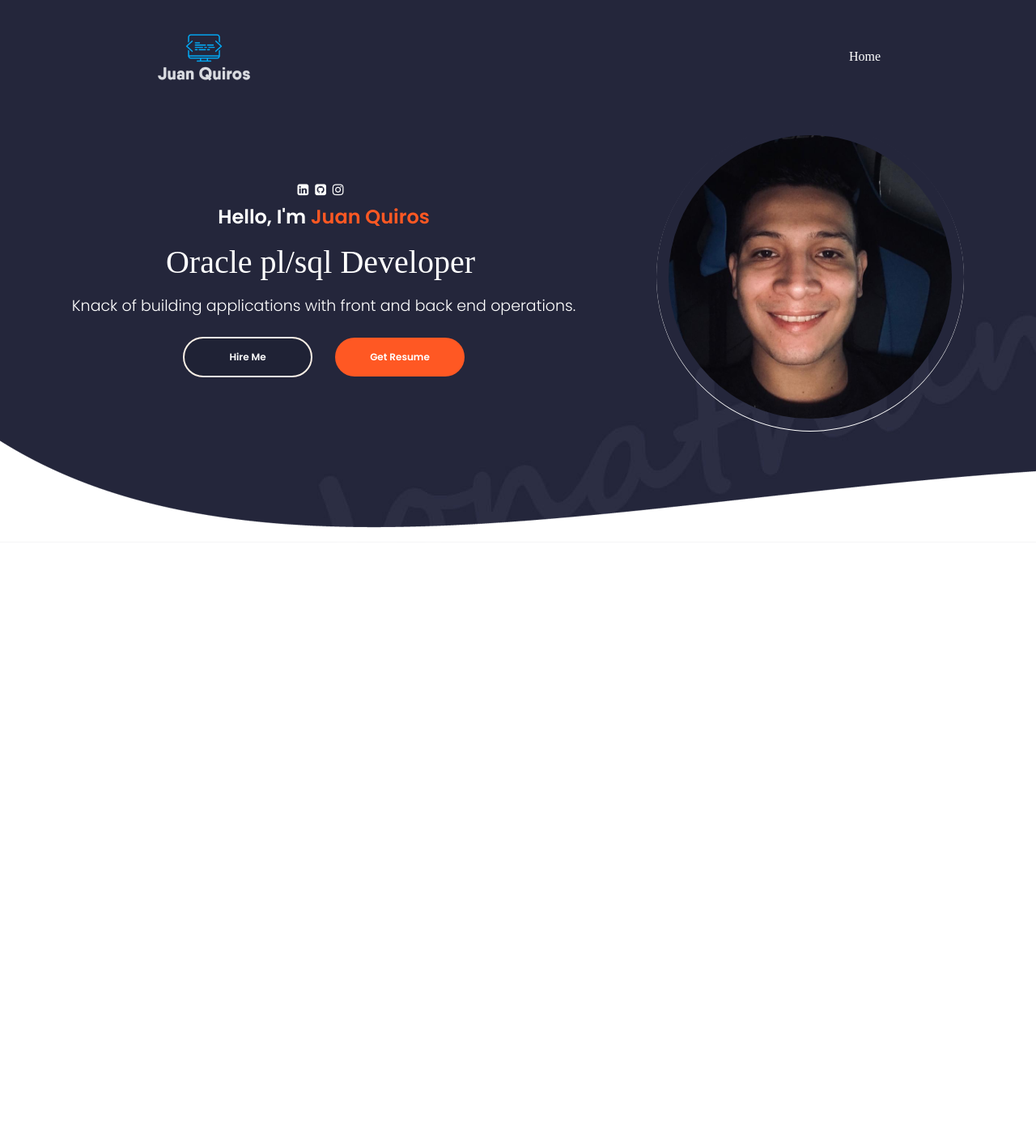
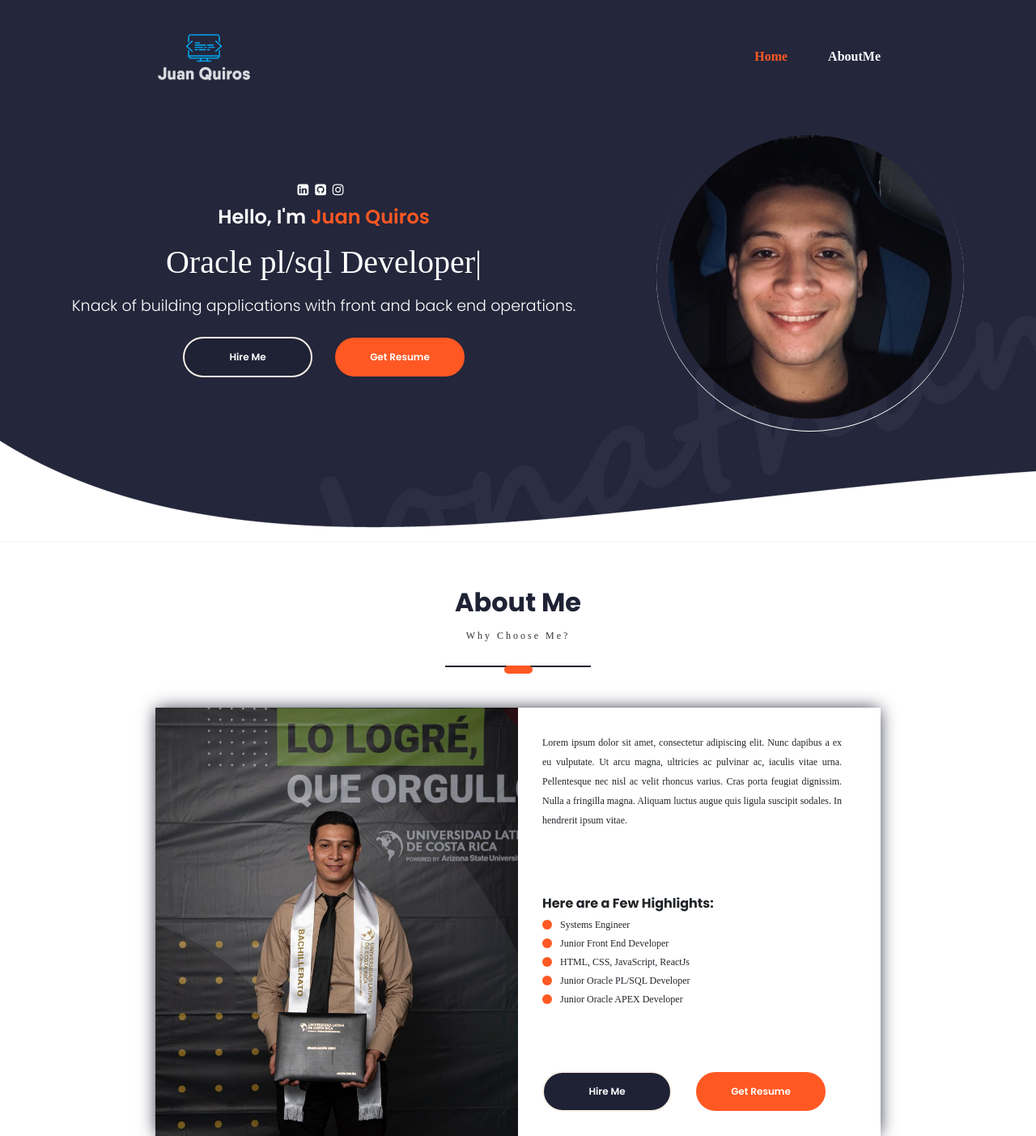
Before and after one commit to Juankqm/juanquiros-portfolio-frontend, a React (Create React App) app: page / in a window 1280 px wide. Shown: the whole page at 81% size. Before the commit the page ends 800 px from the top, so only its background shows below. Built offline with nearby package versions, Linux system fonts and the light colour scheme; a web font is replaced by a local one.

Commit message:
Create About Me Component
About Me component finished as well as its style for desktop and responsive design.

```diff
--- /dev/null
+++ b/src/Components/AboutMe/AboutMe.css
@@ -0,0 +1,81 @@
+.about-me-container{
+    display: flex;
+    flex-direction: column;
+    justify-content: center;
+    align-items: center;
+    margin: 50px 0 0 0;
+}
+.about-me-parent{
+    max-width: 1000px;
+    width: 70%;
+}
+.about-me-card{
+    display: flex;
+    width: 100%;
+    box-shadow: 0 0px 20px -2px #1f2235;
+}
+.about-me-profile{
+    width: 50%;
+    background-image: url('../../assets/AboutMe/grad_picture.jpeg');
+    background-size: cover;
+    background-repeat: no-repeat;
+    background-position: center;
+}
+.about-me-details{
+    width: 48%;
+    text-align: justify;
+    padding: 30px;
+}
+.about-me-description{
+    font-size: 12px;
+}
+.about-me-highlights{
+    margin: 80px 0;
+}
+.highlight-heading{
+    font-family: "Poppins Bold";
+    font-size: 16px;
+    margin: 0 0 5px 0;
+}
+.highlight{
+    display: flex;
+    align-items: center;
+    margin: 5px 0;
+    font-size: 12px;
+}
+.highlight-blob{
+    height: 12px;
+    width: 12px;
+    margin: 0 10px 0 0;
+    background-color: #ff5823;
+    border-radius: 50%;
+}
+.about-me-options .highlighted-btn{
+    margin: 0 0 0 30px;
+}
+/*Responsive design*/
+@media only screen and ( max-width: 1110px){
+    .about-me-parent{
+        width: 88%;
+    }
+}
+@media only screen and ( max-width: 898px){
+    .about-me-profile{
+        display: none;
+    }
+    .about-me-details{
+        width: 100%;
+    }
+}
+@media only screen and ( max-width: 466px){
+    .about-me-options{
+        display: flex;
+        flex-direction: column;
+    }
+    .about-me-options .highlighted-btn{
+        margin: 24px 0 0 0 !important;
+    }
+    .about-me-options button{
+        width: 100%;
+    }
+}
--- /dev/null
+++ b/src/Components/AboutMe/AboutMe.js
@@ -0,0 +1,67 @@
+import React, { useEffect } from "react";
+import "./AboutMe.css";
+import ScreenHeading from "../../utilities/ScreenHeading/ScreenHeading";
+import ScrollService from "../../utilities/scrollService";
+import Animation from "../../utilities/Animation";
+
+const AboutMe = (props) => {
+  let fadeInScreenHandler = (screen) => {
+    if (screen.faceScreen !== props.id) return;
+    Animation.animations.fadeInScreen(props.id);
+  };
+  const fadeInSubscription =
+    ScrollService.currentScreenFadeIn.subscribe(fadeInScreenHandler);
+
+  const SCREEN_CONST = {
+    description:
+      "Lorem ipsum dolor sit amet, consectetur adipiscing elit. Nunc dapibus a ex eu vulputate. Ut arcu magna, ultricies ac pulvinar ac, iaculis vitae urna. Pellentesque nec nisl ac velit rhoncus varius. Cras porta feugiat dignissim. Nulla a fringilla magna. Aliquam luctus augue quis ligula suscipit sodales. In hendrerit ipsum vitae.",
+    highlights: {
+      bullets: [
+        "Systems Engineer",
+        "Junior Front End Developer",
+        "HTML, CSS, JavaScript, ReactJs",
+        "Junior Oracle PL/SQL Developer",
+        "Junior Oracle APEX Developer",
+      ],
+      heading: "Here are a Few Highlights:",
+    },
+  };
+
+  const renderHighlight = () => {
+    return SCREEN_CONST.highlights.bullets.map((value, i) => (
+      <div className="highlight" key={i}>
+        <div className="highlight-blob"></div>
+          <span>{value}</span>
+      </div>
+    ));
+  };
+  return (
+    <div className="about-me-container screen-container" id={props.id || ""}>
+      <div className="about-me-parent">
+        <ScreenHeading title={"About Me"} subHeading={"Why Choose Me?"} />
+        <div className="about-me-card">
+          <div className="about-me-profile"></div>
+          <div className="about-me-details">
+            <span className="about-me-description">
+              {SCREEN_CONST.description}
+            </span>
+            <div className="about-me-highlights">
+              <div className="highlight-heading">
+                <span>{SCREEN_CONST.highlights.heading}</span>
+              </div>
+              {renderHighlight()}
+            </div>
+            <div className="about-me-options">
+              <button className="btn primary-btn"> Hire Me </button>
+              <a href="JuanQuiros.pdf" download="Juan Quiros Resume.pdf">
+                <button className="btn highlighted-btn">Get Resume</button>
+              </a>
+            </div>
+          </div>
+        </div>
+      </div>
+    </div>
+  );
+};
+
+export default AboutMe;
--- a/src/Components/Home/Header/Header.js
+++ b/src/Components/Home/Header/Header.js
@@ -1,75 +1,85 @@
-import React, { useState } from 'react'
-import './Header.css'
+import React, { useState, useEffect } from "react";
+import {TOTAL_SCREENS, GET_SCREEN_INDEX} from "../../../utilities/commonUtils";
+import ScrollService from "../../../utilities/scrollService";
+import { faBars } from "@fortawesome/free-solid-svg-icons";
+import { FontAwesomeIcon } from "@fortawesome/react-fontawesome";
+import "./Header.css";
 import logo from '../../../assets/Home/logo.png'
-import { TOTAL_SCREENS, GET_SCREEN_INDEX } from '../../../utilities/commonUtils'
-import ScrollService from '../../../utilities/scrollService'
-import { faBars } from '@fortawesome/free-solid-svg-icons'
-import { FontAwesomeIcon } from '@fortawesome/react-fontawesome'
 
-const Header = () =>{
-    const [selectedScreen,setSelectedScreen] = useState(0);
+export default function Header() {
+  const [selectedScreen, setSelectedScreen] = useState(0);
   const [showHeaderOptions, setShowHeaderOptions] = useState(false);
 
-    const updateCurrentScreen = ( currentScreen ) => {
-        if(!currentScreen || !currentScreen.screenInView)
-        return;
-        let screenIndex = GET_SCREEN_INDEX(currentScreen.screenInView)
-        if(screenIndex < 0)
-        return;
-    }
-    let currentScreenSubscription = ScrollService.currentScreenBroadcaster.subscribe(updateCurrentScreen);
+  const updateCurrentScreen = (currentScreen) => {
+    if (!currentScreen || !currentScreen.screenInView) return;
 
-    const switchScreen = ( index, screen) => {
-        let screenComponent = document.getElementById(screen.screen_name)
-        if(!screenComponent)
-        return;
+    let screenIndex = GET_SCREEN_INDEX(currentScreen.screenInView);
+    if (screenIndex < 0) return;
+  };
+  let currentScreenSubscription =
+    ScrollService.currentScreenBroadcaster.subscribe(updateCurrentScreen);
 
-        screenComponent.scrollIntoView({behavior: 'smooth'})
+  const getHeaderOptions = () => {
+    return TOTAL_SCREENS.map((Screen, i) => (
+      <div
+        key={Screen.screen_name}
+        className={getHeaderOptionsClasses(i)}
+        onClick={() => switchScreen(i, Screen)}
+      >
+        <span>{Screen.screen_name}</span>
+      </div>
+    ));
+  };
+
+  const getHeaderOptionsClasses = (index) => {
+    let classes = "header-option ";
+    if (index < TOTAL_SCREENS.length - 1) classes += "header-option-seperator ";
+
+    if (selectedScreen === index) classes += "selected-header-option ";
+
+    return classes;
+  };
+
+  const switchScreen = (index, screen) => {
+    let screenComponent = document.getElementById(screen.screen_name);
+    if (!screenComponent) return;
+
+    screenComponent.scrollIntoView({ behavior: "smooth" });
     setSelectedScreen(index);
     setShowHeaderOptions(false);
   };
 
-    const getHeaderOptions = () => {
-    return(
-            TOTAL_SCREENS.map( ( screen, i ) => (
-                <div key={screen.screen_name}
-                     className={getHeaderOptionsClass(i)}
-                     onClick={() => switchScreen(i,screen)}>
-                         <span>{screen.screen_name}</span>
+  useEffect(() => {
+    return () => {
+      currentScreenSubscription.unsubscribe();
+    };
+  }, [currentScreenSubscription]);
+
+  return (
+    <div
+      className="header-container"
+      onClick={() => setShowHeaderOptions(!showHeaderOptions)}
+    >
+      <div className="header-parent">
+        <div
+          className="header-hamburger"
+          onClick={() => setShowHeaderOptions(!showHeaderOptions)}
+        >
+          <FontAwesomeIcon className="header-hamburger-bars" icon={faBars} />
         </div>
-            ))
-        );
-    }
-
-    const getHeaderOptionsClass = (index) => {
-        let classes = "header-option";
-        if(index < TOTAL_SCREENS.length -1)
-        classes += "header-option-seperator";
-
-        if(selectedScreen === index)
-        classes += "selected-header-option"
-        return;
-    }
-
-    return(
-        <div>
-            <div className='header-container'
-                 onClick={ () => setShowHeaderOptions(!showHeaderOptions)}>
-                <div className='header-parent'>
-                     <div className='header-hamburger'
-                          onClick={ () => setShowHeaderOptions(!showHeaderOptions)}>
-                        <FontAwesomeIcon className='header-hamburger-bars' icon={faBars} />
-                     </div>
-                     <div className='header-logo'>
+        <div className="header-logo">
             <img src={logo} alt="logo"></img>
         </div>
-                     <div className={(showHeaderOptions) ? "header-options show-hamburger-options" : "header-options"}>
+        <div
+          className={
+            showHeaderOptions
+              ? "header-options show-hamburger-options"
+              : "header-options"
+          }
+        >
           {getHeaderOptions()}
-                     </div>
         </div>
       </div>
     </div>
   );
 }
-
-export default Header;
--- a/src/utilities/commonUtils.js
+++ b/src/utilities/commonUtils.js
@@ -1,10 +1,15 @@
 import Home from '../Components/Home/Home'
+import AboutMe from '../Components/AboutMe/AboutMe'
 //import Resume from '../Components/Resume/Resume'
 
 export const TOTAL_SCREENS =  [
     {
         screen_name: "Home",
         component: Home
+    },
+    {
+        screen_name: "AboutMe",
+        component: AboutMe
     }
 ]
 
```
Also changed, not shown: src/assets/AboutMe/grad_picture.jpeg (added). Lines whose indentation alone changed are shown as unchanged.
